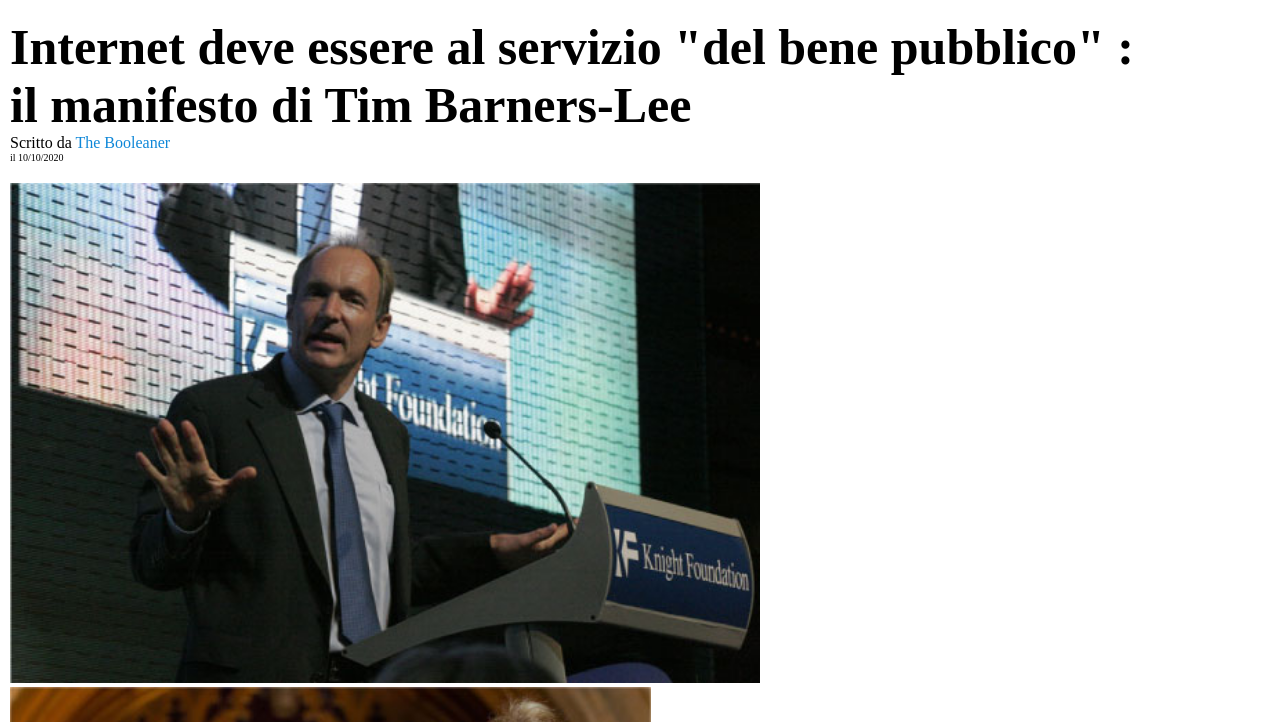
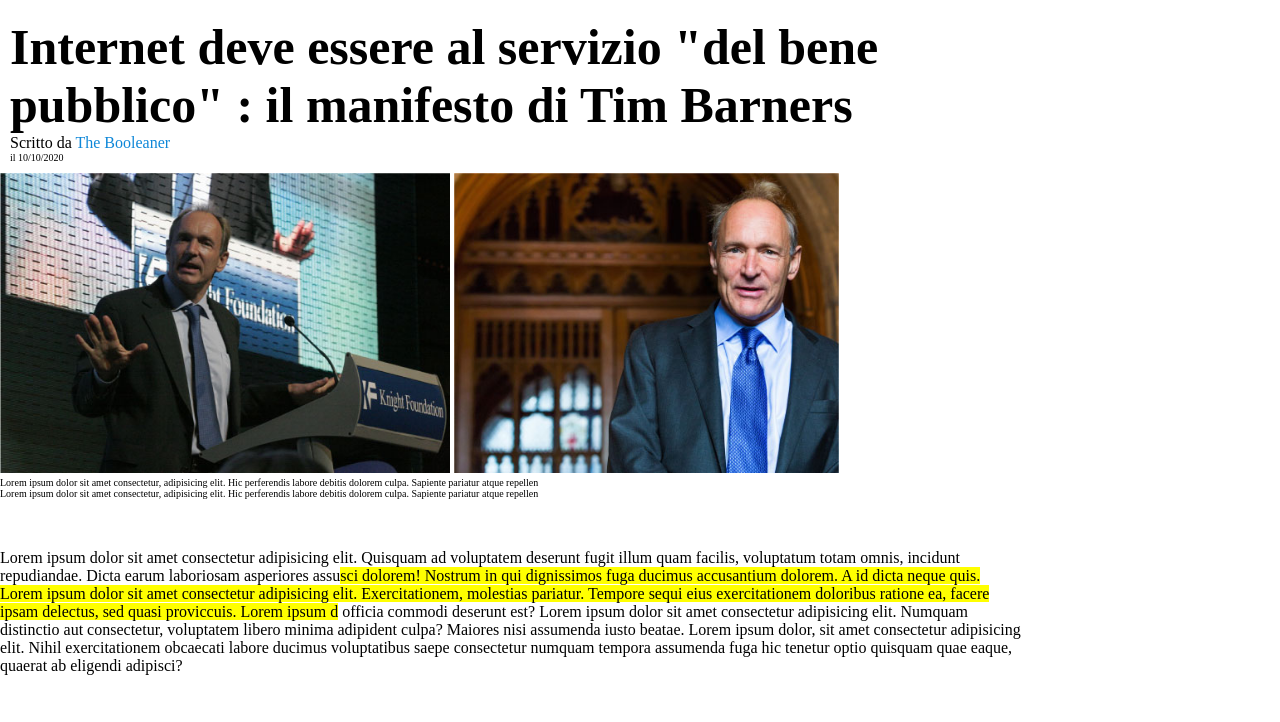
Before and after one commit to lumilio/html-css-booleaner, a plain HTML site: page index.html in a window 1280 px wide. Shown: the part 172-894 px from the top of the page. Drawn offline with Linux system fonts and the light colour scheme.

Commit message:
bordi definiti 1024xauto

```diff
--- a/css/cascading-style-sheets.css
+++ b/css/cascading-style-sheets.css
@@ -1,16 +1,45 @@
+
+.centratura{
+    margin: 1px black;
+    width: 1024px;
+    height: auto;
+    position: relative;
+
+}
+
+
+
+
+
+
+
+
+
+
 *{
     margin: 0;
     padding: 0;
     box-sizing: border-box;
+/* ‚ */
 }
 
-main , footer {
+main , footer , {
     padding: 10px;
+    position: absolute;
+
 }
 
 h1{
     font-size: 50px;
 }
+
+
+
+
+
+
+
+
 
 
 
@@ -44,9 +73,18 @@ h1{
     font-size: x-small;
 }
 
+
+
+
+
+
+
+
+
+
 #pic1 , #pic2 {
     width: auto;
-    height: 500px;
+    height: 300px;
 }
 
 #list{
@@ -89,6 +127,17 @@ tr:nth-child(odd) {
 
 
 
+
+
+
+
+
+
+
+
+
+
+
 #box1 , #box2 {
     width: 300px;
     height: 200px;
--- a/index.html
+++ b/index.html
@@ -10,18 +10,21 @@
 
 <body>
 
+
+  <div class="centratura">
     <header>
         <div class="banner">
               <img id='logo' src="img/logo.svg" alt="logo" srcset="">
         </div>
         <div class="title">
-          <h1>Internet deve essere al servizio "del bene pubblico" :  il manifesto di Tim Barners-Lee</h1>
+          <h1>Internet deve essere al servizio "del bene pubblico" :  il manifesto di Tim Barners</h1>
 
           <nav>Scritto da <span style="color:rgb(14, 135, 216)"> The Booleaner</span></nav>
           <nav class="data">il 10/10/2020</nav>
 
         </div>
     </header>
+
 
     <main>
 
@@ -84,9 +87,8 @@
 
     </main>
 
+
     <footer id="fine">
-
-
       <p>Potrebbero interessarti</p>
 
       <div id="box1">
@@ -97,6 +99,13 @@
           <b>Lorem ipsum dolor</b>
       </div>
     </footer>
+  </div>
+
+
+
+
+
+
 
 </body>
 </html>
```
Lines whose indentation alone changed are shown as unchanged.
